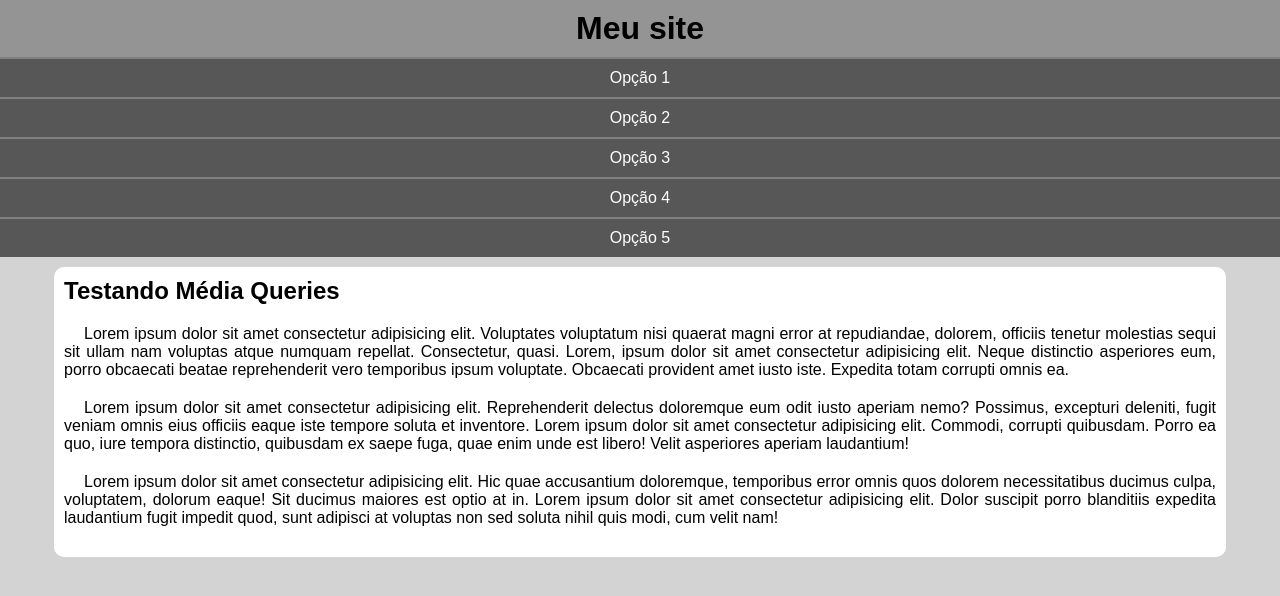
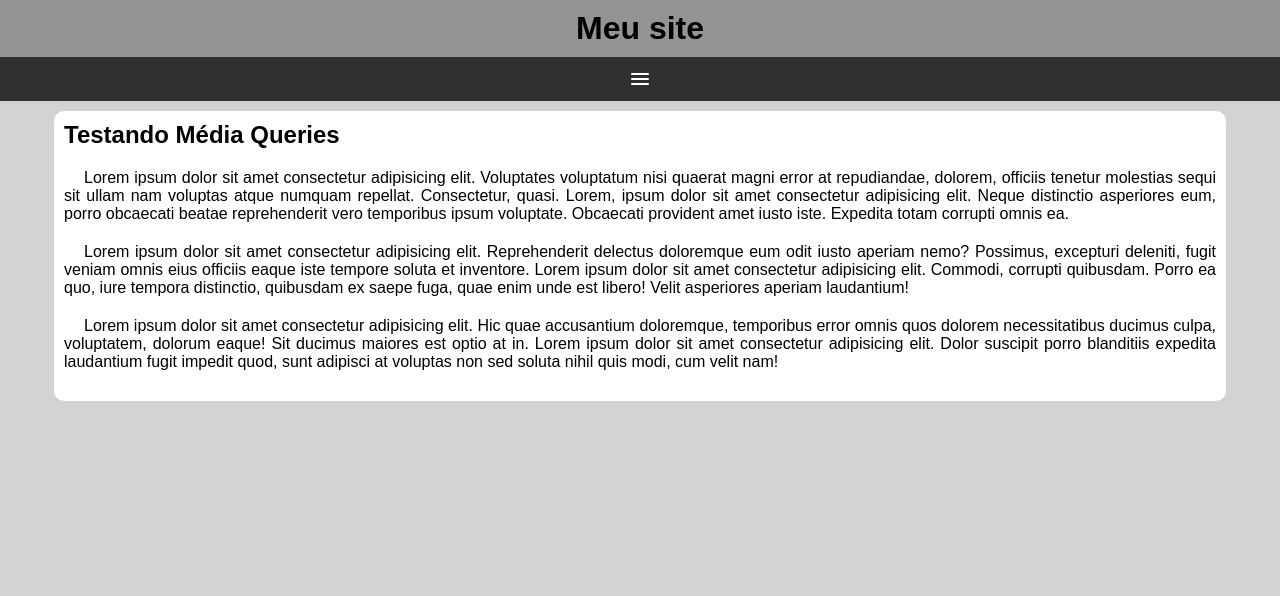
Before and after one commit to vagnerns/html-css, a plain HTML site: page exercicios/ex026/mq005/index.html in a window 1280 px wide. Drawn offline with nearby package versions, Linux system fonts and the light colour scheme.

Commit message:
ex26 005mq

```diff
--- a/exercicios/ex026/mq005/estilos/style.css
+++ b/exercicios/ex026/mq005/estilos/style.css
@@ -19,8 +19,21 @@ header > h1 {
     text-align: center;
 }
 
+span#burguer {
+    background-color: rgb(48, 48, 48);
+    color: white;
+    display: block;
+    text-align: center;
+    padding: 10px;
+    cursor: pointer;
+}
+
+span#burguer:hover {
+    background-color: white;
+    color: black;
+}
 menu {
-    display: block;
+    display: none;
 }
 
 menu > ul {
--- a/exercicios/ex026/mq005/index.html
+++ b/exercicios/ex026/mq005/index.html
@@ -4,12 +4,14 @@
     <meta charset="UTF-8">
     <meta name="viewport" content="width=device-width, initial-scale=1.0">
     <title>Média Query</title>
+    <link rel="stylesheet" href="https://fonts.googleapis.com/css2?family=Material+Symbols+Rounded:opsz,wght,FILL,GRAD@20..48,100..700,0..1,-50..200" />
     <link rel="stylesheet" href="estilos/style.css">
 </head>
 <body>
     <header>
         <h1>Meu site</h1>
-        <menu>
+        <span id="burguer" class="material-symbols-rounded" onclick="clickMenu()">menu</span>
+        <menu id="itens">
             <ul>
                 <li><a href="#">Opção 1</a></li>
                 <li><a href="#">Opção 2</a></li>
@@ -29,5 +31,14 @@
             <p>Lorem ipsum dolor sit amet consectetur adipisicing elit. Hic quae accusantium doloremque, temporibus error omnis quos dolorem necessitatibus ducimus culpa, voluptatem, dolorum eaque! Sit ducimus maiores est optio at in. Lorem ipsum dolor sit amet consectetur adipisicing elit. Dolor suscipit porro blanditiis expedita laudantium fugit impedit quod, sunt adipisci at voluptas non sed soluta nihil quis modi, cum velit nam!</p>
         </article>
     </main>
+    <script>
+        function clickMenu() {
+            if (itens.style.display == 'block') {
+            itens.style.display = 'none'
+            } else {
+                itens.style.display = 'block'
+            }
+        }
+    </script>
 </body>
 </html>
```
